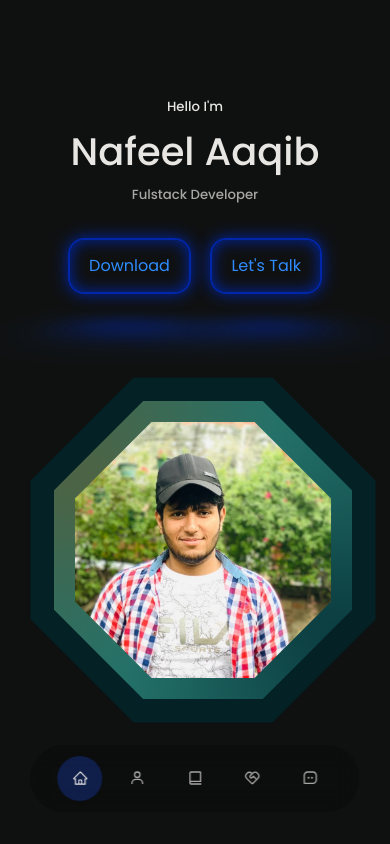
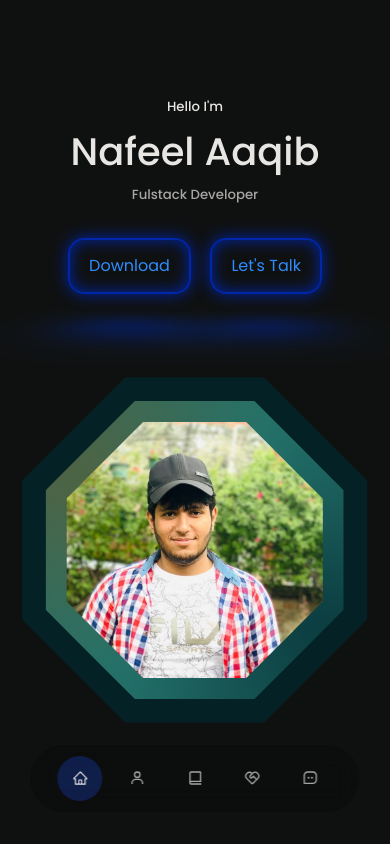
Before and after one commit to Naf-Mughal/Nafeel-s-portfolio, a React (Create React App) app: page / in a window 390 px wide. Shown: the top 844 px of the page. Built offline with nearby package versions, Linux system fonts and the light colour scheme.

Commit message:
change sixth

```diff
--- a/src/components/Header/header.css
+++ b/src/components/Header/header.css
@@ -105,20 +105,23 @@ header{
 /* --------------------------------Medium Devices --------------------------------*/
 @media screen and (max-width:1024px){
     header{
-        height: 70vh;
+        height: 90vh;
     }
 }
 
 /* --------------------------------Small Devices --------------------------------*/
 @media screen and (max-width:600px){
     header{
-        height: 120vh;
+        height: 110vh;
+        margin: 0 auto;
     }
     .header__socials,.scroll__down{
         display:none;
     }
         .me{
       scale: 0.9;
+      left: calc(50% - 10.8rem);
+      transform: translateX(-1.344rem);
     }
     .me-card{
       scale: 0.9;
@@ -127,3 +130,23 @@ header{
       scale: 0.9;
     }
 }
+@media screen and (max-width:300px){
+  header{
+      height: 110vh;
+      margin: 0 auto;
+  }
+  .header__socials,.scroll__down{
+      display:none;
+  }
+      .me{
+    scale: 0.7;
+    left: calc(50% - 8.4rem);
+    transform: translateX(-5.2rem);
+  }
+  .me-card{
+    scale: 0.9;
+  }
+  .image{
+    scale: 0.9;
+  }
+}
```
